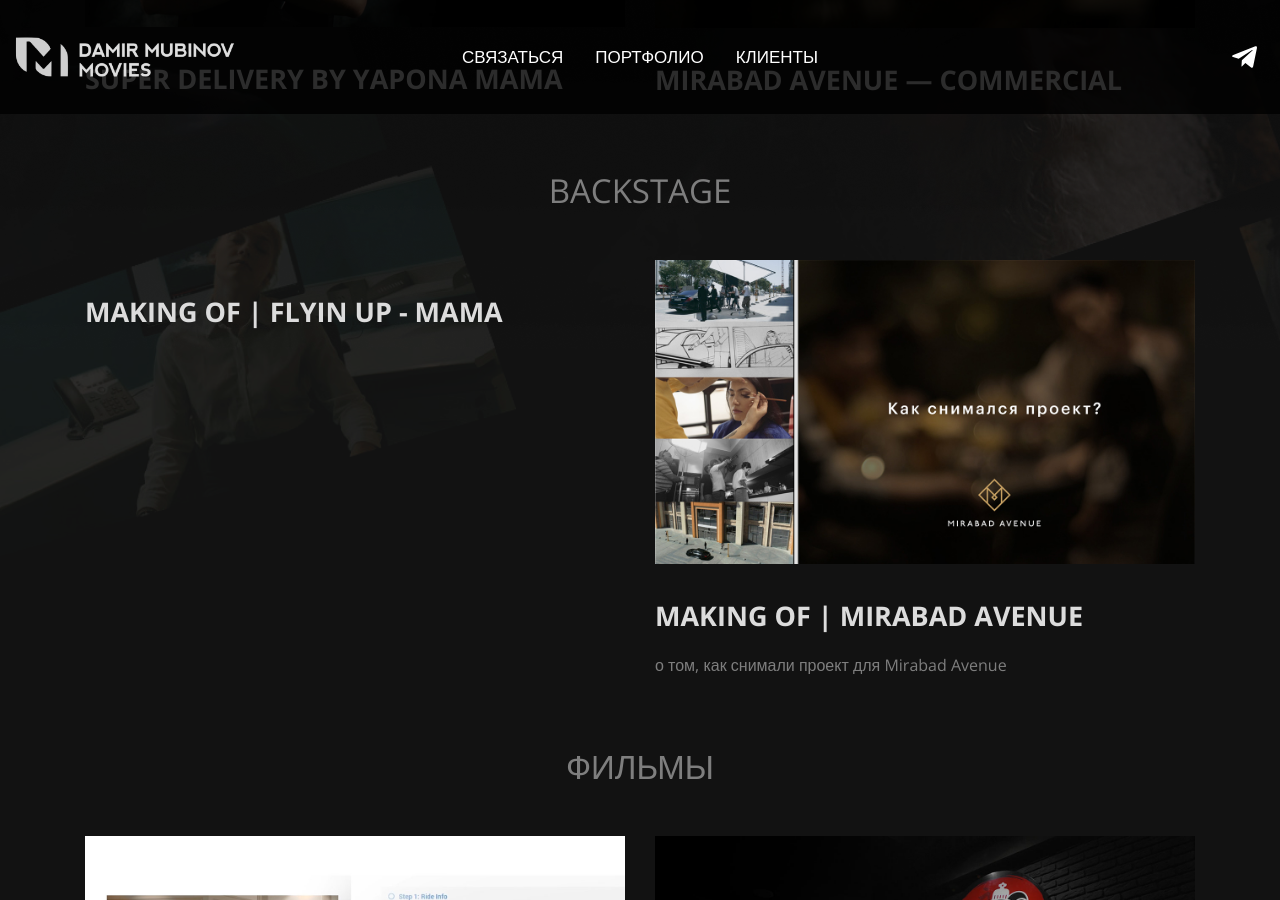
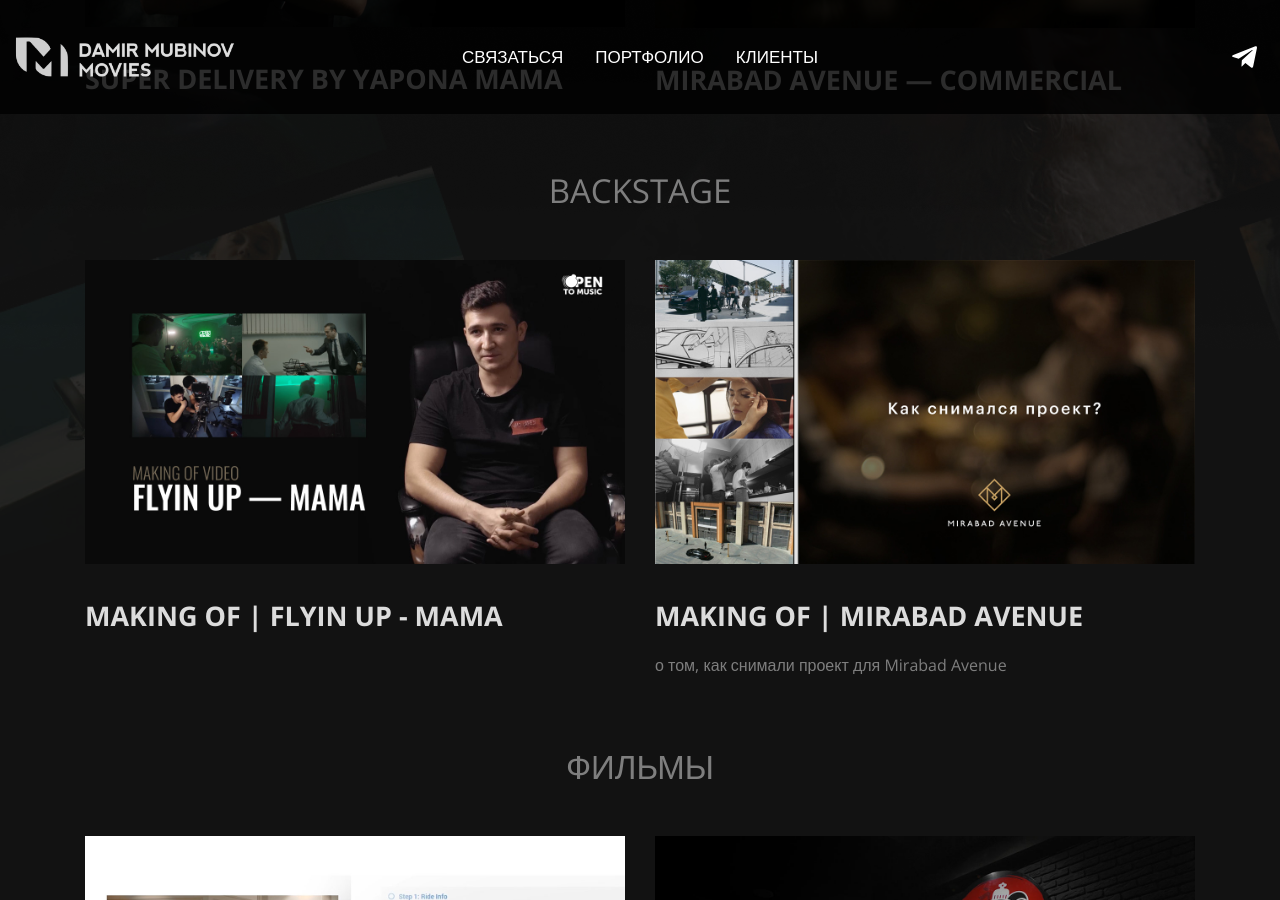
Before and after one commit to ryuldashev/mubinov, a Jekyll site: the page built from index.markdown, in a window 1280 px wide and 900 px high, scrolled down 3911 px. Built offline with Jekyll 4.4.1, drawn with Linux system fonts in a browser that asks for light colours.

Commit message:
Updated Making Of Flyin Up Mama

```diff
--- a/_posts/2020-09-14-making-of-flyin-up-mama.markdown
+++ b/_posts/2020-09-14-making-of-flyin-up-mama.markdown
@@ -4,5 +4,5 @@
 categories:
 - backstage
 vimeo_link: https://youtu.be/LElZH9p96uM
-Image: "/uploads/tuborg_mo.jpg"
+image: "/uploads/tuborg_mo.jpg"
 ---
```
